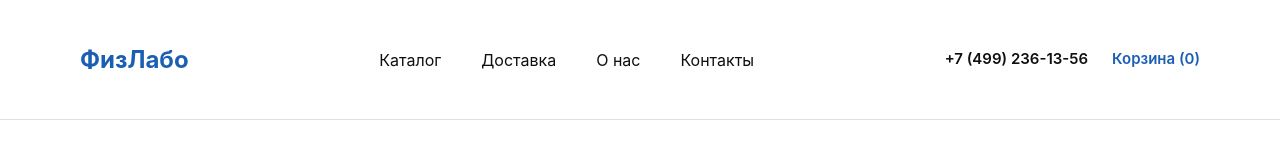
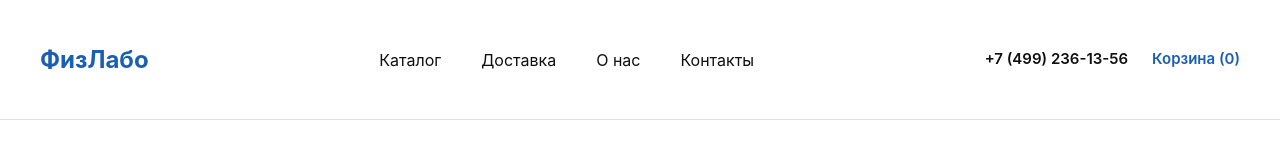
Before and after one commit to dmitrijprivalihin701-eng/FIz, a plain HTML site: page index.html in a window 1280 px wide. Drawn offline with Linux system fonts and the light colour scheme.

Commit message:
Update index.html

```diff
--- a/index.html
+++ b/index.html
@@ -20,7 +20,7 @@
     border-bottom: 1px solid #E0E0E0;
     display: flex;
     align-items: center;
-    padding: 0 80px;
+    padding: 0 40px;
     justify-content: space-between;
     background: #ffffff;
     position: sticky;
```
